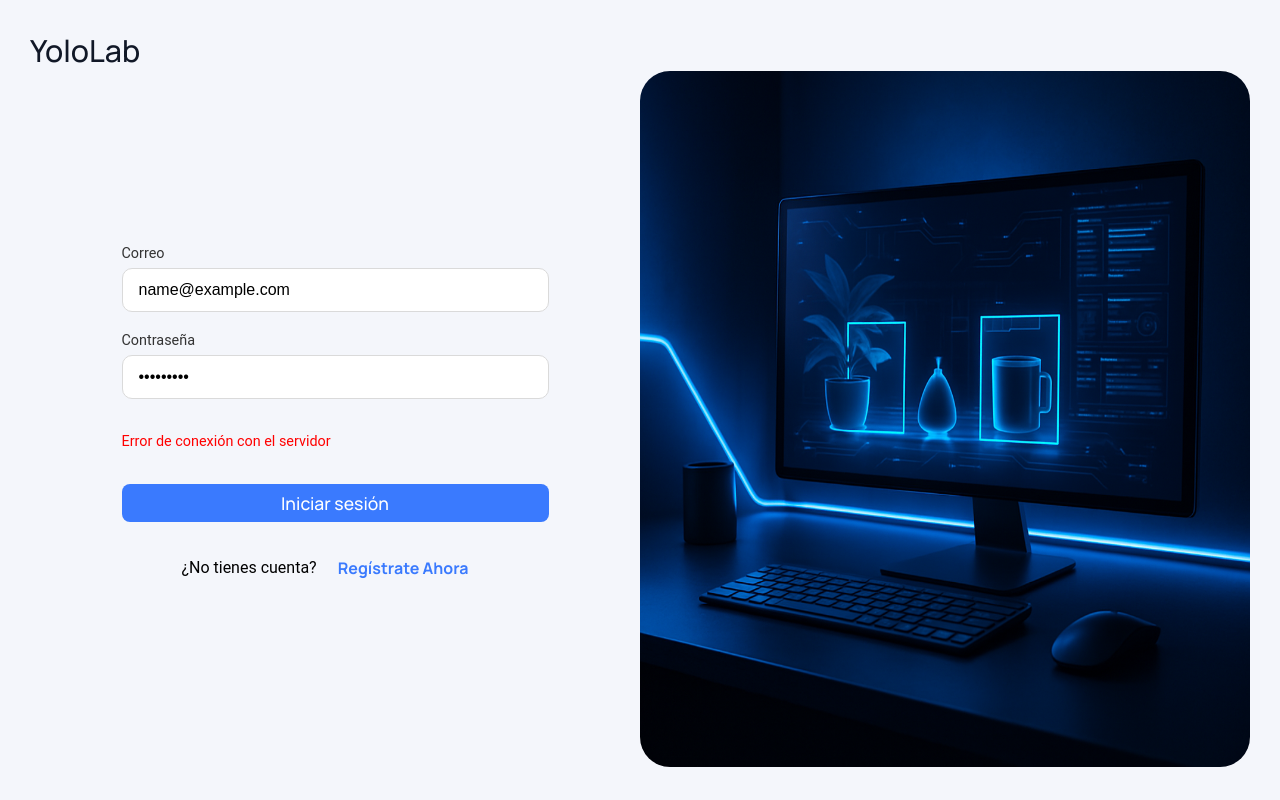
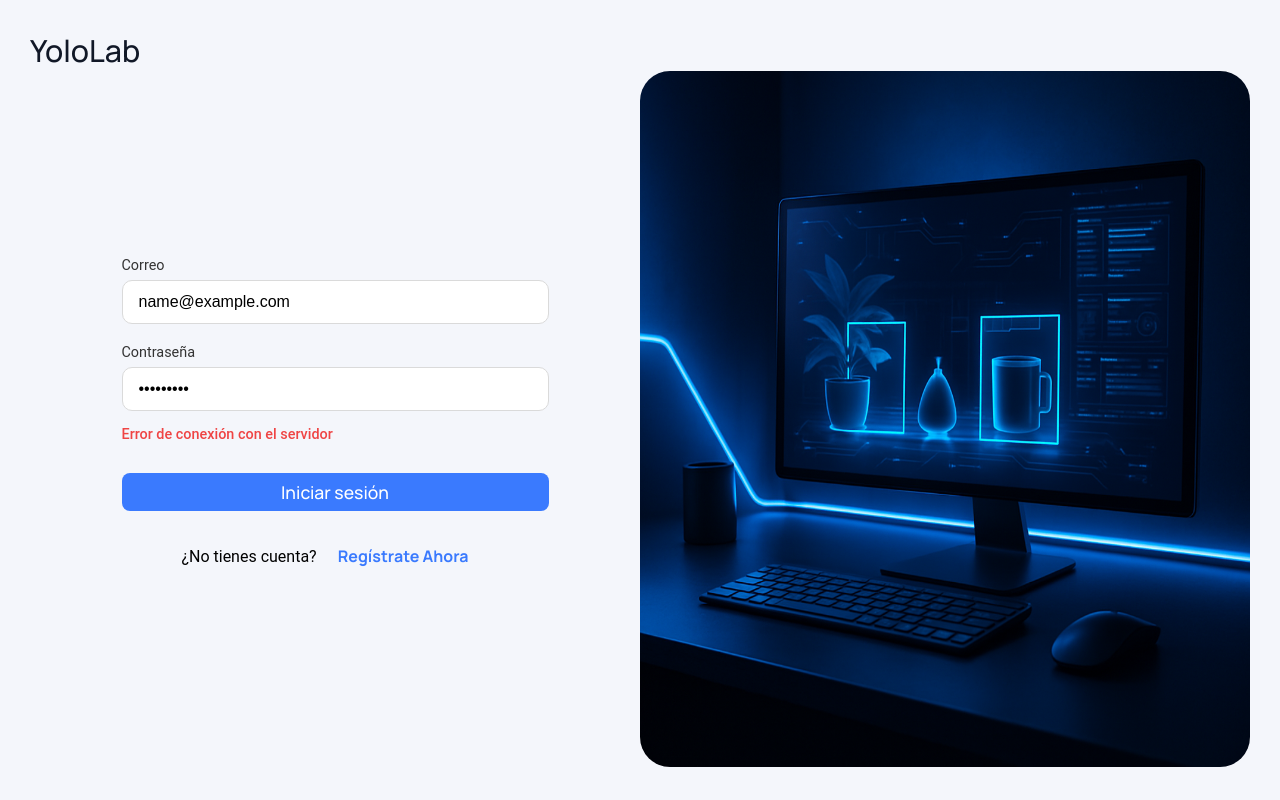
Before and after one commit to Chimal-sn/YoloLab, a React (Vite) app in the folder frontend/: page /login in a window 1280 px wide. Both pictures are taken after typing "name@example.com", "Sample123" into the empty fields and a click on the button "Iniciar sesión". Built offline with nearby package versions, Linux system fonts and the light colour scheme; no server answers.

Commit message:
Arreglo de correo duplicado en el formulario de registrar

```diff
--- a/frontend/src/components/Formulario_login/Formulario_login.jsx
+++ b/frontend/src/components/Formulario_login/Formulario_login.jsx
@@ -2,6 +2,7 @@ import { useState, useRef } from "react";
 import InputField from "../campo_formulario/campo_formulario";
 import Boton from "../Boton/Boton";
 import "../../styles/FormularioAuth.css";
+import { motion, AnimatePresence } from "framer-motion";
 
 function FormLogin({ onSubmit, loading, error }) {
     const [correo, setCorreo] = useState("");
@@ -52,7 +53,20 @@ function FormLogin({ onSubmit, loading, error }) {
                 required={true}
             />
 
-            {error && <p className="error">{error}</p>}
+            <AnimatePresence mode="wait">
+                {error && (
+                    <motion.p
+                        key="error"
+                        className="error"
+                        initial={{ opacity: 0, y: -5 }}
+                        animate={{ opacity: 1, y: 0 }}
+                        exit={{ opacity: 0, y: -5 }}
+                        transition={{ duration: 0.2 }}
+                    >
+                        {error}
+                    </motion.p>
+                )}
+            </AnimatePresence>
 
             <Boton type="submit" disabled={loading}>
                 {loading ? "Cargando..." : "Iniciar sesión"}
--- a/frontend/src/components/Formulario_registrar/Formulario_registrar.jsx
+++ b/frontend/src/components/Formulario_registrar/Formulario_registrar.jsx
@@ -2,6 +2,7 @@ import { useState, useRef } from "react";
 import InputField from "../campo_formulario/campo_formulario";
 import Boton from "../Boton/Boton";
 import "../../styles/FormularioAuth.css";
+import { motion, AnimatePresence } from "framer-motion";
 
 function FormRegistrar({ onSubmit, loading, error }) {
     const [nombre, setNombre] = useState("");
@@ -58,7 +59,20 @@ function FormRegistrar({ onSubmit, loading, error }) {
                 minLength={8}
             />
 
-            {error && <p className="error">{error}</p>}
+            <AnimatePresence mode="wait">
+                {error && (
+                    <motion.p
+                        key="error"
+                        className="error"
+                        initial={{ opacity: 0, y: -5 }}
+                        animate={{ opacity: 1, y: 0 }}
+                        exit={{ opacity: 0, y: -5 }}
+                        transition={{ duration: 0.2 }}
+                    >
+                        {error}
+                    </motion.p>
+                )}
+            </AnimatePresence>
 
             <Boton type="submit" disabled={loading}>
                 {loading ? "Cargando..." : "Registrarse"}
--- a/frontend/src/styles/FormularioAuth.css
+++ b/frontend/src/styles/FormularioAuth.css
@@ -5,10 +5,15 @@
     width: 100%;
 }
 
-.error{
-    color: red;
-    font-size: 0.9rem;
+.error {
+  color: #EF4444;
+  font-size: 0.9rem;
+  margin-top: -5px;
+  margin-bottom: 10px;
+  font-weight: 500;
 }
+
+
 
 .navegador{
     display: flex;
```
Also changed, not shown: 1 other file (tests, documents, lock files or other folders).
